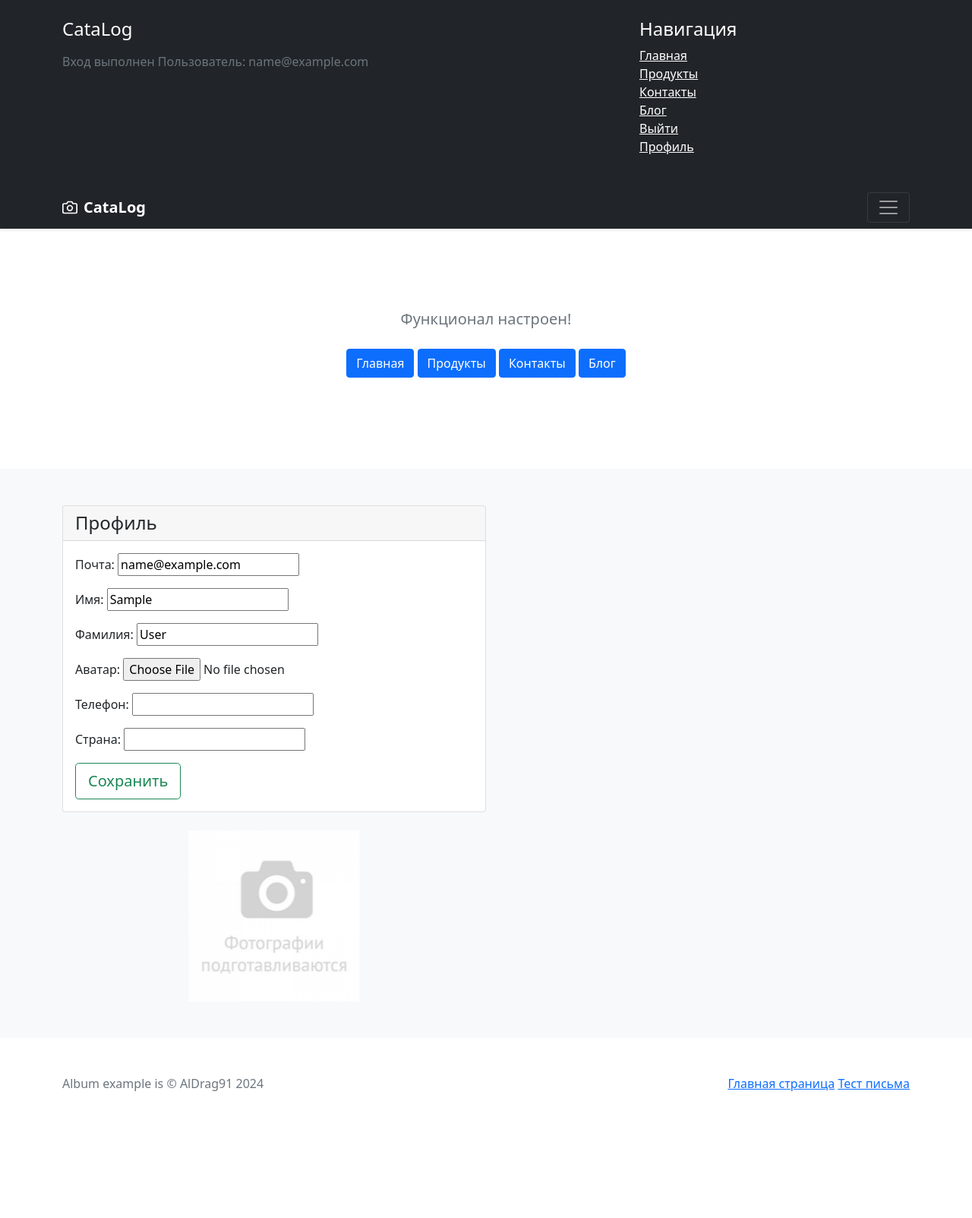
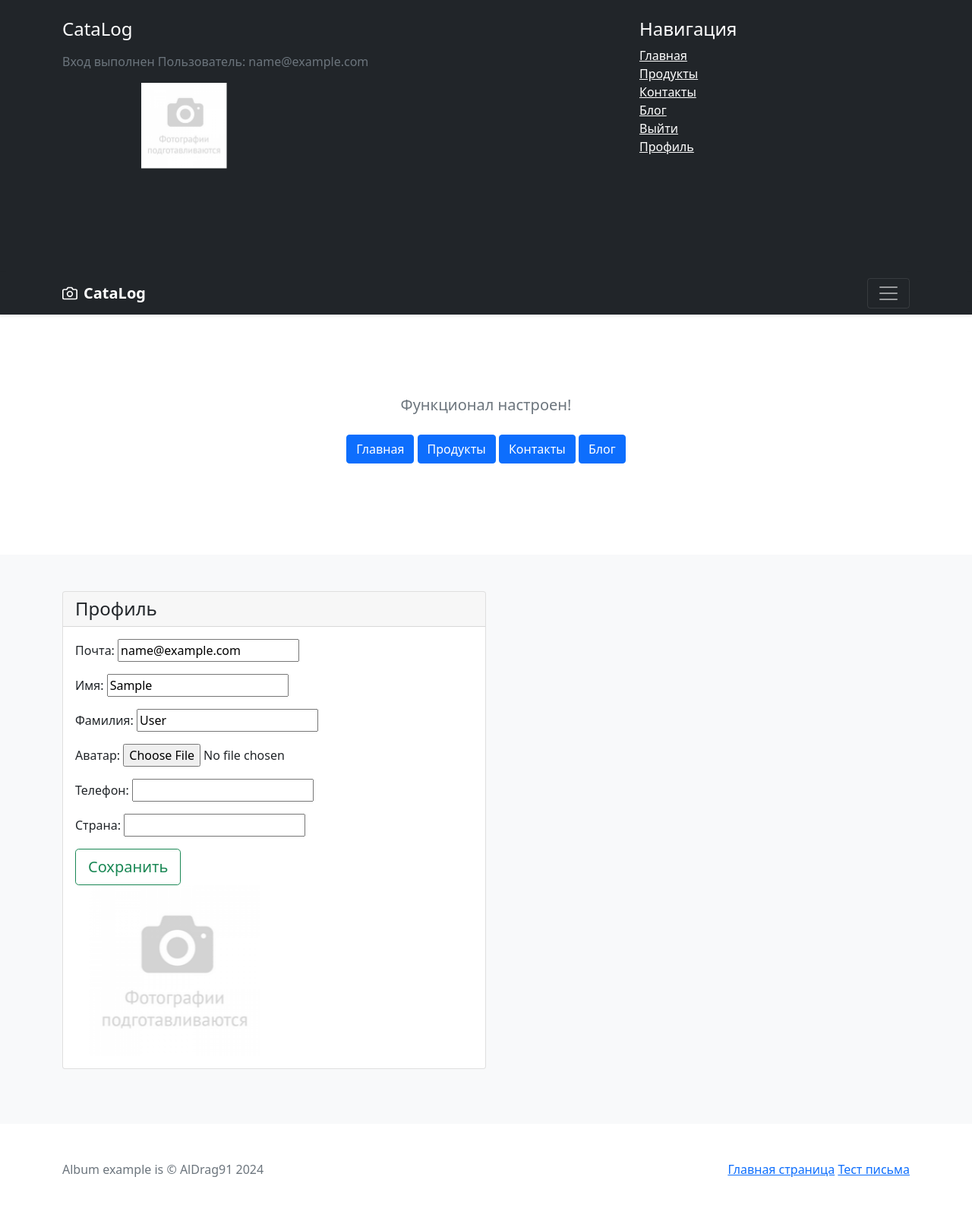
Before and after one commit to AlDrag91/ProjectsDjango, a Django app: a page that uses catalog/templates/catalog/base.html in a window 1280 px wide, after a click that opens the changed part. Shown: the whole page at 76% size. Before the commit the page ends 1436 px from the top, so only its background shows below. Run offline with Django 5.2, Linux system fonts and the light colour scheme; the visitor is signed in with stand-in values (Sample User, id 1); some libraries are stand-ins or nearby versions.

Commit message:
Django V1.0 (dz) 22.2 Аутентификация аватар

```diff
--- a/catalog/templates/catalog/base.html
+++ b/catalog/templates/catalog/base.html
@@ -1,5 +1,5 @@
 {% load static %}
-
+{% load my_tags %}
 <!doctype html>
 <html lang="en">
 <head>
@@ -48,6 +48,11 @@
 
                     {% if user.is_authenticated %}
                     <p class="text-muted">Вход выполнен Пользователь: {{user.email}}</p>
+                    <svg class="bd-placeholder-img card-img-top" width="100%" height="225"
+                         xmlns="http://www.w3.org/2000/svg" role="img" aria-label="Placeholder: Thumbnail"
+                         preserveAspectRatio="xMidYMid slice" focusable="false"><title>Placeholder</title>
+                        <image height="50%" width="50%" xlink:href="{{ user.avatar|mymedia }}"/>
+                    </svg>
                     {% else %}
                     <p class="text-muted">Вход не выполнен</p>
                     {% endif %}
--- a/users/templates/users/user_form.html
+++ b/users/templates/users/user_form.html
@@ -12,16 +12,17 @@
                     {% csrf_token %}
                     {{ form.as_p }}
                     <button type="submit" class="btn btn-lg btn-block btn-outline-success">Сохранить</button>
+                    <div class='col-6'>
+        <svg class="bd-placeholder-img card-img-top" width="100%" height="225"
+             xmlns="http://www.w3.org/2000/svg" role="img" aria-label="Placeholder: Thumbnail"
+             preserveAspectRatio="xMidYMid slice" focusable="false"><title>Placeholder</title>
+            <image height="100%" width="100%" xlink:href="{{ user.avatar|mymedia }}"/>
+        </svg>
                 </form>
             </div>
         </div>
     </div>
-    <div class='col-6'>
-        <svg class="bd-placeholder-img card-img-top" width="100%" height="225"
-             xmlns="http://www.w3.org/2000/svg" role="img" aria-label="Placeholder: Thumbnail"
-             preserveAspectRatio="xMidYMid slice" focusable="false"><title>Placeholder</title>
-            <image height="100%" width="100%" xlink:href="{{ users.avatar|mymedia }}"/>
-        </svg>
+
     </div>
 </div>
 
```
